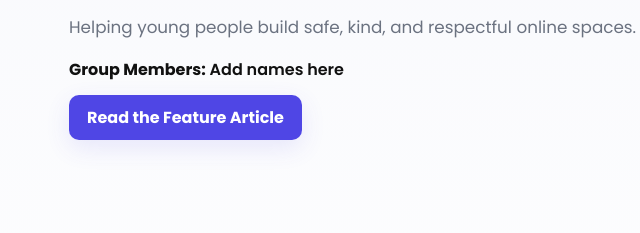
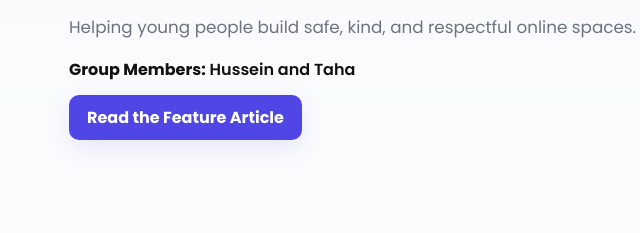
Before and after one commit to 32421-cell/HEALTH-PROJECT, a plain HTML site: page index.html in a window 1280 px wide. Shown: the part 257-490 px from the top of the page, 41-681 px from the left. Drawn offline with Linux system fonts and the light colour scheme.

Commit message:
Update index.html

```diff
--- a/index.html
+++ b/index.html
@@ -36,7 +36,7 @@
       <div class="hero-left fade-in">
         <h1>Stay Safe Online</h1>
         <p class="lead">Helping young people build safe, kind, and respectful online spaces.</p>
-        <p class="names"><strong>Group Members:</strong> Add names here</p>
+        <p class="names"><strong>Group Members:</strong> Hussein and Taha</p>
         <p class="hero-cta"><a class="btn" href="article.html">Read the Feature Article</a></p>
       </div>
 
```
